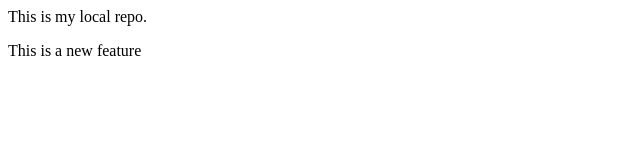
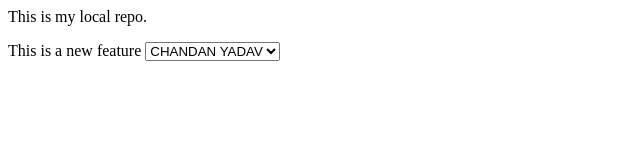
Before and after one commit to Chandan-Yadav313/LocalRepo, a plain HTML site: page index.html in a window 1280 px wide. Shown: the whole page, without its empty margins (0-640 px from the left). Drawn offline with Linux system fonts and the light colour scheme.

Commit message:
Add Dropdown

```diff
--- a/index.html
+++ b/index.html
@@ -1,2 +1,4 @@
 <p>This is my local repo.</p>
-<p>This is a new feature</p>
+<p>This is a new feature <select name="dropdown" id="dropdown">
+    <OPtion>CHANDAN YADAV</OPtion>
+</select></p>
```
